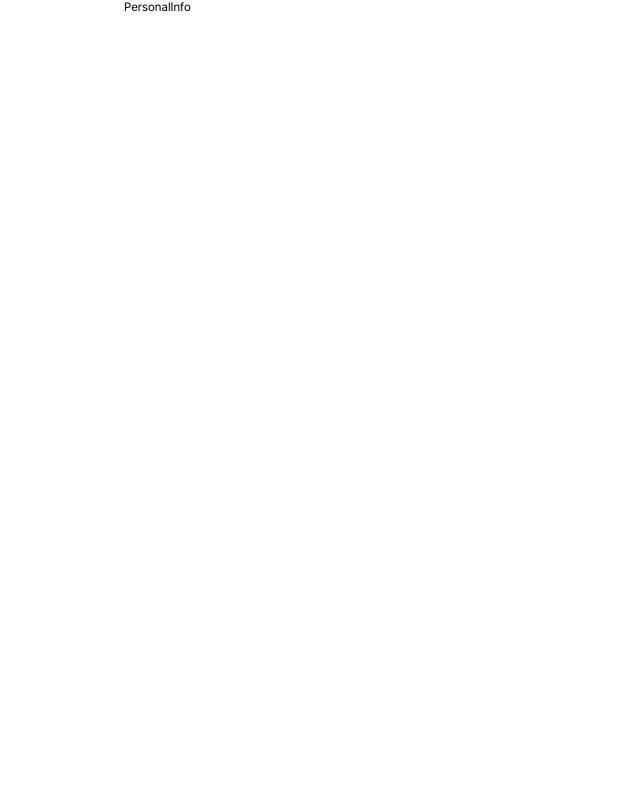
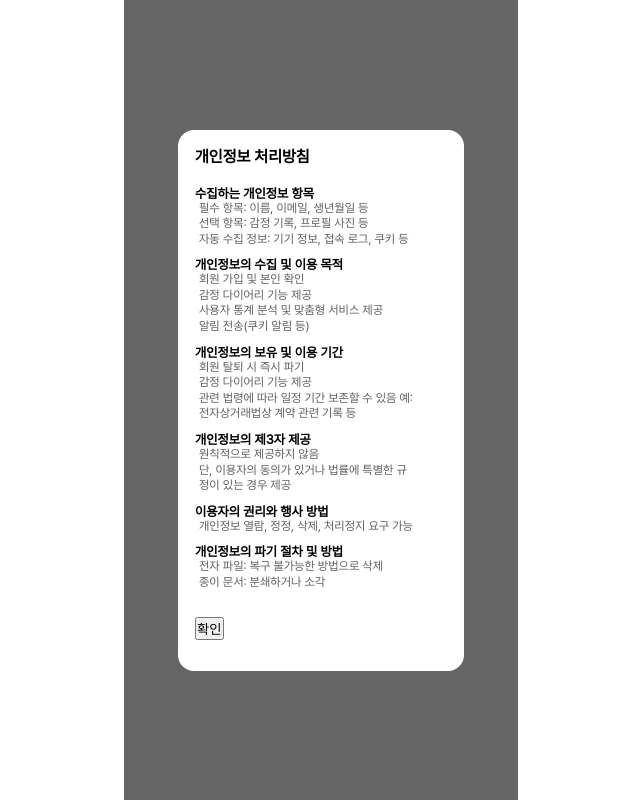
Before and after one commit to devgsheep/-mini-zoo_m, a React (Create React App) app: page /personalinfo in a window 1280 px wide. Shown: the whole page, without its empty margins (319-959 px from the left). Built offline with nearby package versions, Linux system fonts and the light colour scheme.

Commit message:
[docs] 개인정보처리 진행중

```diff
--- a/src/pages/popup/profile/PersonalInfo.jsx
+++ b/src/pages/popup/profile/PersonalInfo.jsx
@@ -1,7 +1,147 @@
+import styled from "@emotion/styled";
 import React from "react";
+import colors from "../../../styles/colors";
+
+const PersonalInfoPopUp = styled.div`
+  display: flex;
+  position: fixed;
+  z-index: 99999;
+  width: 394px;
+  height: 100%;
+  justify-content: center;
+  align-items: center;
+  background-color: rgba(0, 0, 0, 0.6);
+  /* display: none; */
+`;
+const PersonalInfoPopUpBox = styled.div`
+  height: 541px;
+  width: 286px;
+  background-color: ${colors.white};
+  border-radius: 16px;
+`;
+const PersonalInfoPopUpWrap = styled.div`
+  display: flex;
+  width: 252px;
+  flex-direction: column;
+  justify-content: center;
+  align-items: flex-start;
+  gap: 26px;
+  padding: 17px 17px 83px 17px;
+`;
+
+const PersonalInfoText = styled.div`
+  display: flex;
+  flex-direction: column;
+  gap: 20px;
+`;
+
+const PersonalInfoTitle = styled.div`
+  font-size: 16px;
+  font-weight: 700;
+  color: #000;
+`;
+
+const PersonalInfoContents = styled.div`
+  display: flex;
+  flex-direction: column;
+  justify-content: center;
+  align-items: flex-start;
+  gap: 10px;
+`;
+
+const PersonalInfoSubTitle = styled.div`
+  font-size: 13px;
+  font-weight: 600;
+`;
+
+const SubTitleContents = styled.div`
+  color: #5c5c5c;
+  list-style-type: disc;
+  padding-left: 4px;
+  line-height: 1.3;
+  color: #5c5c5c;
+`;
 
 function PersonalInfo() {
-  return <div>PersonalInfo</div>;
+  return (
+    <PersonalInfoPopUp>
+      <PersonalInfoPopUpBox>
+        <PersonalInfoPopUpWrap>
+          <PersonalInfoText>
+            <div>
+              <PersonalInfoTitle>개인정보 처리방침</PersonalInfoTitle>
+            </div>
+            <PersonalInfoContents>
+              <div>
+                <PersonalInfoSubTitle>
+                  수집하는 개인정보 항목
+                </PersonalInfoSubTitle>
+                <SubTitleContents as="ul">
+                  <li>필수 항목: 이름, 이메일, 생년월일 등</li>
+                  <li>선택 항목: 감정 기록, 프로필 사진 등 </li>
+                  <li>자동 수집 정보: 기기 정보, 접속 로그, 쿠키 등</li>
+                </SubTitleContents>
+              </div>
+              <div>
+                <PersonalInfoSubTitle>
+                  개인정보의 수집 및 이용 목적
+                </PersonalInfoSubTitle>
+                <SubTitleContents as="ul">
+                  <li>회원 가입 및 본인 확인</li>
+                  <li>감정 다이어리 기능 제공</li>
+                  <li>사용자 통계 분석 및 맞춤형 서비스 제공</li>
+                  <li>알림 전송(쿠키 알림 등)</li>
+                </SubTitleContents>
+              </div>
+              <div>
+                <PersonalInfoSubTitle>
+                  개인정보의 보유 및 이용 기간
+                </PersonalInfoSubTitle>
+                <SubTitleContents as="ul">
+                  <li>회원 탈퇴 시 즉시 파기</li>
+                  <li>감정 다이어리 기능 제공</li>
+                  <li>
+                    관련 법령에 따라 일정 기간 보존할 수 있음 예: 전자상거래법상
+                    계약 관련 기록 등
+                  </li>
+                </SubTitleContents>
+              </div>
+              <div>
+                <PersonalInfoSubTitle>
+                  개인정보의 제3자 제공
+                </PersonalInfoSubTitle>
+                <SubTitleContents as="ul">
+                  <li>원칙적으로 제공하지 않음</li>
+                  <li>
+                    단, 이용자의 동의가 있거나 법률에 특별한 규정이 있는 경우
+                    제공
+                  </li>
+                </SubTitleContents>
+              </div>
+              <div>
+                <PersonalInfoSubTitle>
+                  이용자의 권리와 행사 방법
+                </PersonalInfoSubTitle>
+                <SubTitleContents as="ul">
+                  <li>개인정보 열람, 정정, 삭제, 처리정지 요구 가능</li>
+                </SubTitleContents>
+              </div>
+              <div>
+                <PersonalInfoSubTitle>
+                  개인정보의 파기 절차 및 방법
+                </PersonalInfoSubTitle>
+                <SubTitleContents as="ul">
+                  <li>전자 파일: 복구 불가능한 방법으로 삭제</li>
+                  <li>종이 문서: 분쇄하거나 소각</li>
+                </SubTitleContents>
+              </div>
+            </PersonalInfoContents>
+          </PersonalInfoText>
+          <button>확인</button>
+        </PersonalInfoPopUpWrap>
+      </PersonalInfoPopUpBox>
+    </PersonalInfoPopUp>
+  );
 }
 
 export default PersonalInfo;
```
